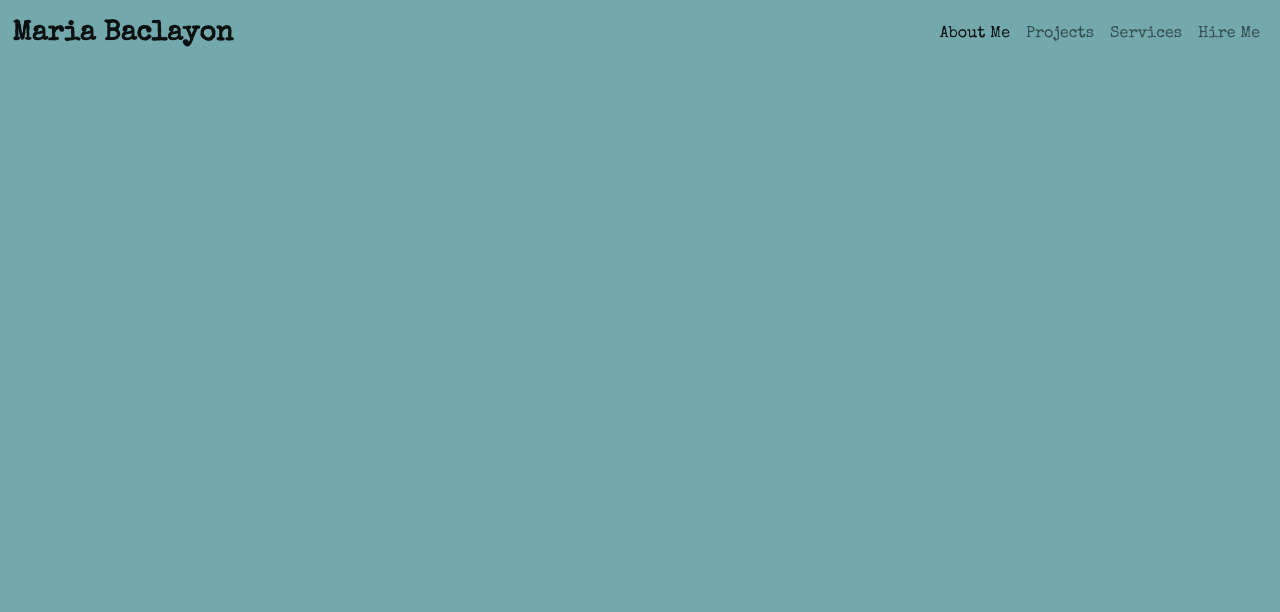
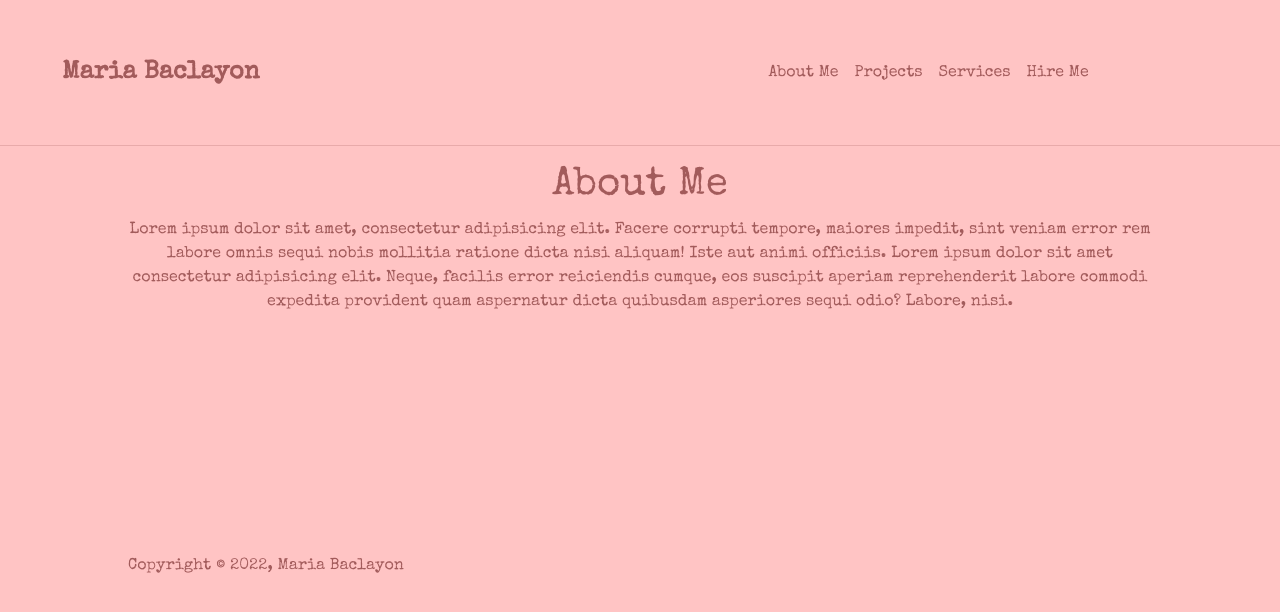
Before and after one commit to MariasCraft/WebPortfolioDiffDesign-About, a plain HTML site: page index.html in a window 1280 px wide. Drawn offline with nearby package versions, Linux system fonts and the light colour scheme.

Commit message:
added h1 and footer

```diff
--- a/css/style.css
+++ b/css/style.css
@@ -1,5 +1,27 @@
 * {
-    background-color: #73A9AD;
+    background-color: #FFC4C4;
     font-family: 'Special Elite', cursive;
-    box-sizing: border-box;
+    }
+
+.navbar {
+    padding-left: 50px;
+    padding-right: 100px;
 }
+
+.navbar-nav {
+    padding: 5% 8%;
+    position: sticky;
+}
+
+.heading {
+    margin-left: 10%;
+    margin-right: 10%;
+    position: absolute;
+    /* top: 35%; */
+    text-align: center;
+}
+
+.footer {
+    text-align: left;
+    margin-top: 30vh;
+}
--- a/index.html
+++ b/index.html
@@ -19,25 +19,27 @@
 </head>
 <body>
 
+
     <nav class="navbar navbar-expand-lg navbar-light">
         <div class="container-fluid">
-          <a class="navbar-brand" href="#" style="font-size: 28px; font-weight: 800">Maria Baclayon</a>
+          <a class="navbar-brand" href="#" style="font-size: 25px; font-weight: 800; color: #A25B5B;">Maria Baclayon</a>
           <button class="navbar-toggler" type="button" data-bs-toggle="collapse" data-bs-target="#navbarNav" aria-controls="navbarNav" aria-expanded="false" aria-label="Toggle navigation">
             <span class="navbar-toggler-icon"></span>
           </button>
+
           <div class="collapse navbar-collapse" id="navbarNav">
             <ul class="navbar-nav ms-auto">
               <li class="nav-item">
-                <a class="nav-link active" aria-current="page" href="#">About Me</a>
+                <a class="nav-link active" aria-current="page" href="#" style="color: #A25B5B;">About Me</a>
               </li>
               <li class="nav-item">
-                <a class="nav-link" href="#">Projects</a>
+                <a class="nav-link" href="#" style="color: #A25B5B;">Projects</a>
               </li>
               <li class="nav-item">
-                <a class="nav-link" href="#">Services</a>
+                <a class="nav-link" href="#" style="color: #A25B5B;">Services</a>
               </li>
               <li class="nav-item">
-                <a class="nav-link" href="#">Hire Me</a>
+                <a class="nav-link" href="#" style="color: #A25B5B;">Hire Me</a>
               </li>
               </li>
             </ul>
@@ -45,15 +47,22 @@
         </div>
       </nav>
 
+        <div class="horizontal_line">
+          <hr style="background-color: #A25B5B; margin-top: 0%;">
+        </div>
+
+        <div class="heading" style="color: #A25B5B;">
+        <h1>About Me</h1>
+        <p class="heading-header">Lorem ipsum dolor sit amet, consectetur adipisicing elit. Facere corrupti tempore, maiores impedit, sint veniam error rem labore omnis sequi nobis mollitia ratione dicta nisi aliquam! Iste aut animi officiis. Lorem ipsum dolor sit amet consectetur adipisicing elit. Neque, facilis error reiciendis cumque, eos suscipit aperiam reprehenderit labore commodi expedita provident quam aspernatur dicta quibusdam asperiores sequi odio? Labore, nisi.
+        </p>
 
 
+        <div class="footer">
+          <footer>Copyright &#169; 2022, Maria Baclayon</footer>
+        </div>
 
 
-
-
-
-
-
+      </div>
 
 
 
```
Lines whose indentation alone changed are shown as unchanged.
